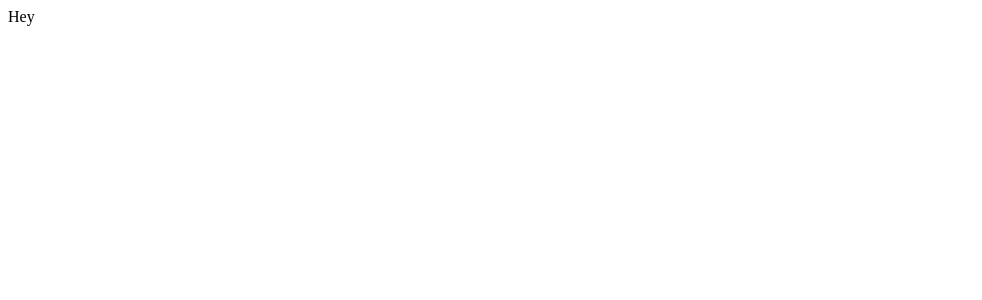
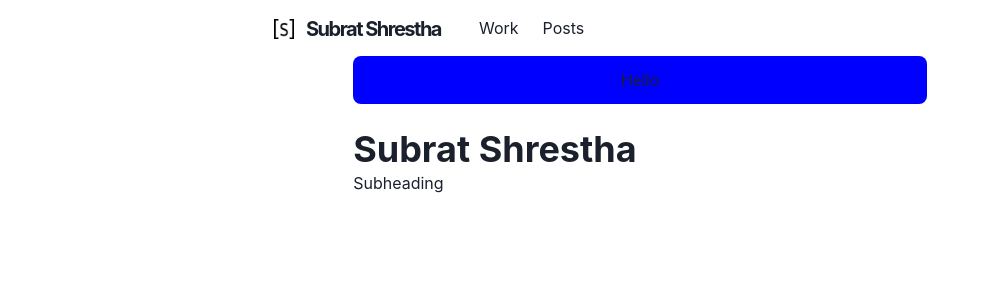
Before and after one commit to SubratShrestha/portfolio-next, a Next.js app: page / in a window 1280 px wide. Shown: the top 300 px of the page, without its empty margins (0-982 px from the left). Built offline with nearby package versions, Linux system fonts and the light colour scheme.

Commit message:
working navbar

```diff
--- /dev/null
+++ b/components/layouts/logo.js
@@ -0,0 +1,43 @@
+import Link from 'next/link';
+import Image from 'next/image';
+import { Text, useColorModeValue } from '@chakra-ui/react';
+import styled from '@emotion/styled';
+
+const LogoBox = styled.span`
+  font-weight: bold;
+  font-size: 20px;
+  display: inline-flex;
+  align-items: center;
+  height: 32px;
+  line-height: 20px;
+  padding: 10px;
+
+  &:hover img {
+    transform: rotate(20deg);
+  }
+`;
+
+const Logo = () => {
+  // const s_logo = `../../public/images/contents/s-logo${useColorModeValue('', '-dark')}.png`;
+  const s_logo = `/images/contents/s-logo${useColorModeValue('', '-dark')}.png`;
+
+  return (
+    <Link href="/">
+      <a>
+        <LogoBox>
+          <Image src={s_logo} width={20} height={20} alt="logo" />
+          <Text
+            color={useColorModeValue('gray.800', 'whiteAlpha.900')}
+            fontFamily="M PLUS Rounded 1c"
+            fontWeight="bold"
+            ml={3}
+          >
+            Subrat Shrestha
+          </Text>
+        </LogoBox>
+      </a>
+    </Link>
+  );
+};
+
+export default Logo;
--- /dev/null
+++ b/components/layouts/navbar.js
@@ -0,0 +1,108 @@
+import Logo from './logo';
+import NextLink from 'next/link';
+import {
+  Container,
+  Box,
+  Link,
+  Stack,
+  Heading,
+  Flex,
+  Menu,
+  MenuItem,
+  MenuList,
+  MenuButton,
+  IconButton,
+  useColorModeValue
+} from '@chakra-ui/react';
+import { HamburgerIcon } from '@chakra-ui/icons';
+
+const LinkItem = ({ href, path, children }) => {
+  const active = path === href;
+  const inactiveColor = useColorModeValue('gray200', 'whiteAlpha');
+
+  return (
+    <NextLink href={href}>
+      <Link
+        p={2}
+        bg={active ? 'glassTeal' : undefined}
+        color={active ? '#202023' : inactiveColor}
+      >
+        {children}
+      </Link>
+    </NextLink>
+  );
+};
+
+const Navbar = props => {
+  const { path } = props;
+
+  return (
+    <Box
+      position="fixed"
+      as="nav"
+      w="100%"
+      bg={useColorModeValue('#ffffff40', '#20202380')}
+      style={{ backdropFilter: 'blur(10px)' }}
+      zIndex={1}
+      {...props}
+    >
+      <Container
+        display="flex"
+        p={2}
+        maxW="container.md"
+        wrap="wrap"
+        align="center"
+        justify="space-between"
+      >
+        <Flex align="center" mr={5}>
+          <Heading as="h1" size="lg" letterSpacing={'tighter'}>
+            <Logo />
+          </Heading>
+        </Flex>
+        <Stack
+          direction={{ base: 'column', md: 'row' }}
+          display={{ base: 'none', md: 'flex' }}
+          width={{ base: 'full', md: 'auto' }}
+          alignItems="center"
+          flexGrow={1}
+          mt={{ base: 4, nmd: 0 }}
+        >
+          <LinkItem href="/work" path={path}>
+            Work
+          </LinkItem>
+          <LinkItem href="/posts" path={path}>
+            Posts
+          </LinkItem>
+        </Stack>
+        <Box flex={1} align="right">
+          <Box ml={2} display={{ base: 'inline-block', md: 'none' }}>
+            <Menu>
+              <MenuButton
+                as={IconButton}
+                icon={<HamburgerIcon />}
+                variant="outline"
+                aria-label="Options"
+              />
+              <MenuList>
+                <NextLink href="/about" passHref>
+                  <MenuItem as={Link}>About</MenuItem>
+                </NextLink>
+                <NextLink href="/work" passHref>
+                  <MenuItem as={Link}>Work</MenuItem>
+                </NextLink>
+                <NextLink
+                  href="https://github.com/SubratShrestha/portfolio-next"
+                  passHref
+                >
+                  <MenuItem as={Link}>Page source</MenuItem>
+                </NextLink>
+              </MenuList>
+            </Menu>
+          </Box>
+        </Box>
+      </Container>
+    </Box>
+  );
+};
+
+export default Navbar;
--- /dev/null
+++ b/components/main.js
@@ -0,0 +1,22 @@
+import Head from 'next/head';
+import Navbar from './layouts/navbar';
+import { Box, Container } from '@chakra-ui/react';
+
+const Main = ({ children, router }) => {
+  return (
+    <Box as="main" pb={8}>
+      <Head>
+        <meta name="viewport" content="width=device-width, initial-scale=1" />
+        <title>Subrat Shrestha</title>
+      </Head>
+
+      <Navbar path={router.asPath} />
+
+      <Container maxW="container.md" pt={14}>
+        {children}
+      </Container>
+    </Box>
+  );
+};
+
+export default Main;
--- a/package.json
+++ b/package.json
@@ -20,6 +20,7 @@
   },
   "homepage": "https://github.com/SubratShrestha/portfolio-next#readme",
   "dependencies": {
+    "@chakra-ui/icons": "^1.1.1",
     "@chakra-ui/react": "^1.7.2",
     "@emotion/react": "^11.7.0",
     "@emotion/styled": "^11.6.0",
--- /dev/null
+++ b/pages/_app.js
@@ -0,0 +1,14 @@
+import { ChakraProvider } from '@chakra-ui/react';
+import Layout from '../components/main';
+
+const Website = ({ Component, pageProps, router }) => {
+  return (
+    <ChakraProvider>
+      <Layout router={router}>
+        <Component {...pageProps} key={router.route} />
+      </Layout>
+    </ChakraProvider>
+  );
+};
+
+export default Website;
--- a/pages/index.js
+++ b/pages/index.js
@@ -1,5 +1,22 @@
+import { Container, Box, Heading } from '@chakra-ui/react';
+
 const Page = () => {
-  return <div>Hey</div>;
+  return (
+    <Container>
+      <Box borderRadius="lg" bg="blue" p={3} mb={6} align="center">
+        Hello
+      </Box>
+
+      <Box display={{ md: 'flex' }}>
+        <Box flexGrow={1}>
+          <Heading as="h2" variant="page-title">
+            Subrat Shrestha
+          </Heading>
+          <p>Subheading</p>
+        </Box>
+      </Box>
+    </Container>
+  );
 };
 
 export default Page;
```
Also changed, not shown: components/layouts/main.js (deleted, +0 -10 lines), 1 other file (tests, documents, lock files or other folders).
